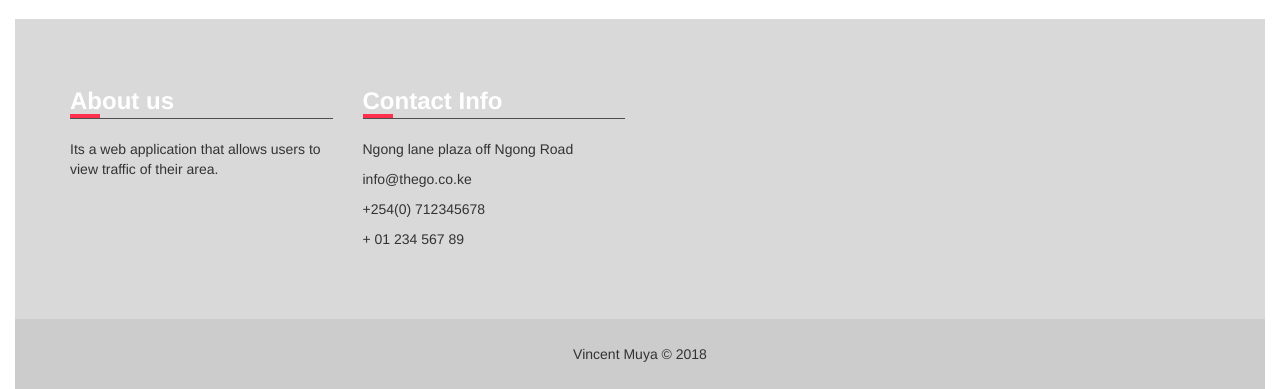
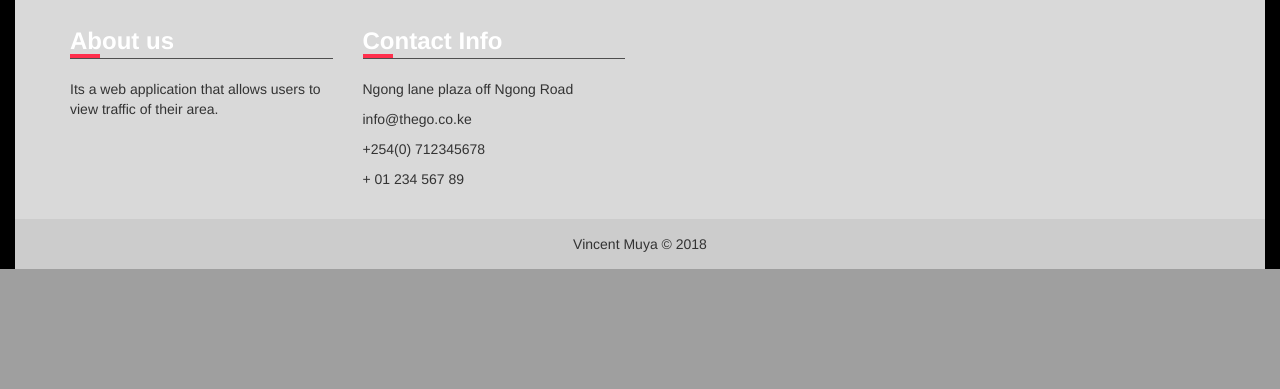
Before and after one commit to vincentmuya/The-go, a Django app: page / in a window 1280 px wide. Shown: the part 1028-1417 px from the top of the page. After the commit the page ends 1297 px from the top, so only its background shows below. Run offline with Django 3.2, Linux system fonts and the light colour scheme; the visitor is signed in with stand-in values (Sample User, id 1); some libraries are stand-ins or nearby versions.

Commit message:
resized templates

```diff
--- a/the/go/templates/base.html
+++ b/the/go/templates/base.html
@@ -22,6 +22,7 @@
   height: 100%;
   margin: 0;
   padding: 0;
+  background-color: black;
 }
 </style>
 {% endblock %}
--- a/the/go/templates/footer.html
+++ b/the/go/templates/footer.html
@@ -7,7 +7,7 @@
 <style media="screen">
 /* f. Footer section */
 .footer{
-padding: 60px 0;
+padding: 20px ;
   width: 100%;
 }
 .footer-title{
@@ -63,7 +63,7 @@
 /* g. Footer bottom section */
 .footer-bottom{
 width: 100%;
-padding: 25px 0;
+padding: 15px 0;
 text-align: center;
 /*color: #cccccc;*/
 background: #cccccc;
@@ -96,73 +96,6 @@
       <p><i class="fa fa-print mr-3"></i> + 01 234 567 89</p>
 					</div>
 				</div>
-				<!-- <div class="col-md-3 m-b-30">
-					<div class="footer-title m-t-5 m-b-20 p-b-8">
-						Quick Links
-					</div>
-					<div class="footer-links">
-						<a href="#">
-							Blog
-						</a>
-						<a href="#">
-							FAQ
-						</a>
-						<a href="#">
-							Help Desk
-						</a>
-						<a href="#">
-							Free wordpress themes
-						</a>
-						<a href="#">
-							Terms & conditions
-						</a>
-						<a href="#">
-							Privacy policy
-						</a>
-					</div>
-				</div> -->
-				<!-- <div class="col-md-3 m-b-30">
-					<div class="footer-title m-t-5 m-b-20 p-b-8">
-						Support
-					</div>
-					<div class="footer-links">
-						<a href="#">
-							Affiliate
-						</a>
-						<a href="#">
-							Login
-						</a>
-						<a href="#">
-							All theme package
-						</a>
-						<a href="#">
-							Support forum
-						</a>
-						<a href="#">
-							Free sales enquiry
-						</a>
-					</div>
-
-					<div class="footer-social-links m-t-30">
-						<li>
-							<a href="#">
-								<i class="fa fa-facebook" aria-hidden="true"></i>
-							</a>
-							<a href="#">
-								<i class="fa fa-twitter" aria-hidden="true"></i>
-							</a>
-							<a href="#">
-								<i class="fa fa-linkedin" aria-hidden="true"></i>
-							</a>
-							<a href="#">
-								<i class="fa fa-youtube" aria-hidden="true"></i>
-							</a>
-							<a href="#">
-								<i class="fa fa-google-plus" aria-hidden="true"></i>
-							</a>
-						</li>
-					</div>
-				</div> -->
 			</div>
 		</div>
 	</footer>
--- a/the/go/templates/index.html
+++ b/the/go/templates/index.html
@@ -20,10 +20,8 @@
 
 
   <header style="">
-    <img src="/static/weather.png" alt="" height="280px" width="400px">
+    <a href="http://api.openweathermap.org/data/2.5/weather?q=Nairobi&mode=html&appid=a094e606c374990d843e2746ea3f8ecb"><img src="/static/weather.png" alt="" height="280px" width="400px" ></a>
   </header>
-
-<br>
 <ul id ='index_tweets'>
   {%for tweet in tweets.tweets%}
   <li class="tweettext">{{tweet.status}}</li>
--- a/the/go/templates/navbar.html
+++ b/the/go/templates/navbar.html
@@ -50,7 +50,6 @@
       </li>
 
       {% endif %} -->
-        <li><a href="#">Link</a></li>
       </ul>
     </div><!-- /.navbar-collapse -->
   </div><!-- /.container-fluid -->
```
